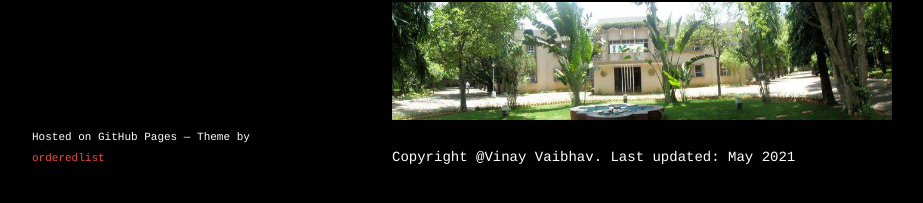
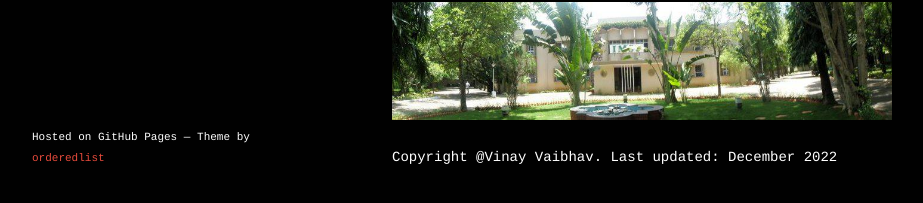
Before and after one commit to vinayphys/vinayphys.github.io, a Jekyll site: the page built from index.md, in a window 1280 px wide and 1300 px high. Shown: the part 1062-1265 px from the top of the window, without its empty margins (178-1101 px from the left). Built offline with Jekyll 4.4.1, drawn with Linux system fonts in a browser that asks for light colours; our own code applies the rules of GitHub Pages for plain Markdown files; a script that is not in the unit is left out.

Commit message:
Update index.md

```diff
--- a/index.md
+++ b/index.md
@@ -35,4 +35,4 @@ Email: vinayphys [at] gmail.com or vinayv [at] imsc.res.in
 
 <img src="images/imsc.jpg" width = "900">
 
-Copyright @Vinay Vaibhav.   Last updated: May 2021
+Copyright @Vinay Vaibhav.   Last updated: December 2022
```
